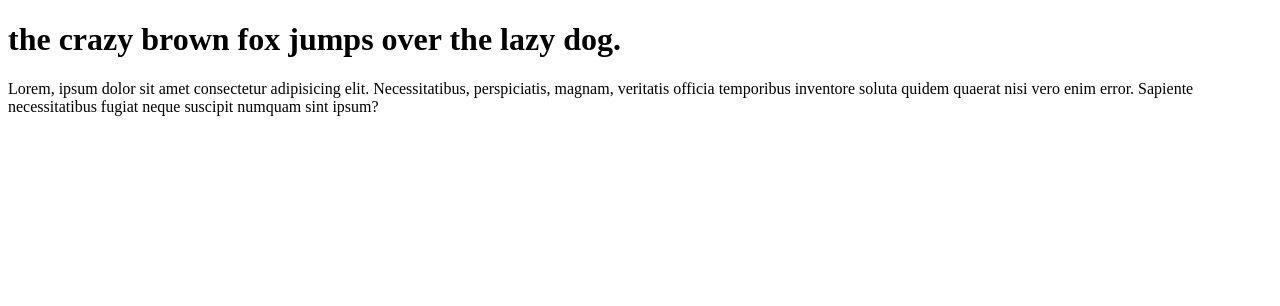
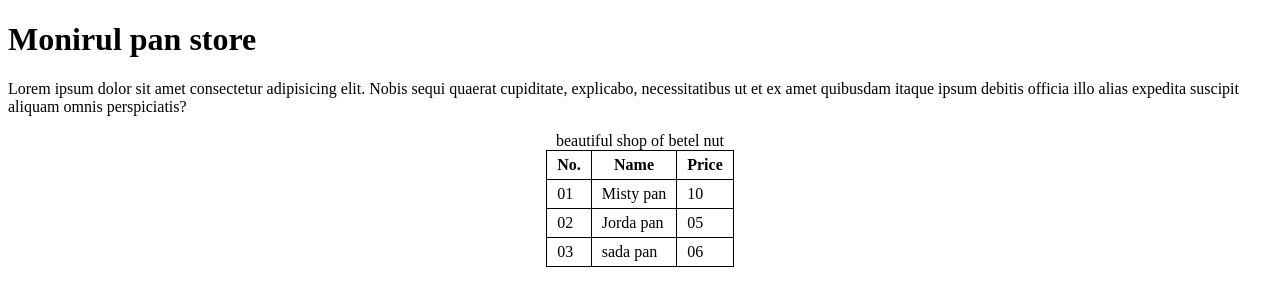
Before and after one commit to md-rifat-ali/my-second-repo, a plain HTML site: page index.html in a window 1280 px wide. Drawn offline with Linux system fonts and the light colour scheme.

Commit message:
added a table

```diff
--- a/index.html
+++ b/index.html
@@ -4,9 +4,40 @@
     <meta charset="UTF-8">
     <meta name="viewport" content="width=device-width, initial-scale=1.0">
     <title>this is my second repo website</title>
+    <link rel="stylesheet" href="styles/style.css">
 </head>
 <body>
-    <h1>the crazy brown fox jumps over the lazy dog.</h1>
-    <p>Lorem, ipsum dolor sit amet consectetur adipisicing elit. Necessitatibus, perspiciatis, magnam, veritatis officia temporibus inventore soluta quidem quaerat nisi vero enim error. Sapiente necessitatibus fugiat neque suscipit numquam sint ipsum?</p>
+ <h1>Monirul pan store</h1>
+ <p>Lorem ipsum dolor sit amet consectetur adipisicing elit. Nobis sequi quaerat cupiditate, explicabo, necessitatibus ut et ex amet quibusdam itaque ipsum debitis officia illo alias expedita suscipit aliquam omnis perspiciatis?</p>
+ <table>
+   <caption>beautiful shop of betel nut</caption>
+  <thead>
+    <tr>
+      <th>No.</th>
+      <th>Name</th>
+      <th>Price</th>
+
+    </tr>
+  </thead>
+  <tbody>
+    <tr>
+      <td>01</td>
+      <td>Misty pan</td>
+      <td>10</td>
+    </tr>
+    <tr>
+      <td>02</td>
+      <td>Jorda pan</td>
+      <td>05</td>
+    </tr>
+
+    <tr>
+      <td>03</td>
+      <td>sada pan</td>
+      <td>06</td>
+    </tr>
+  </tbody>
+ </table>
+
 </body>
 </html>
--- /dev/null
+++ b/styles/style.css
@@ -0,0 +1,9 @@
+table{
+    border-collapse: collapse;
+    margin: 0 auto;
+}
+
+th,td{
+    border: 1px solid #000000;
+    padding: 5px 10px;
+}
```
